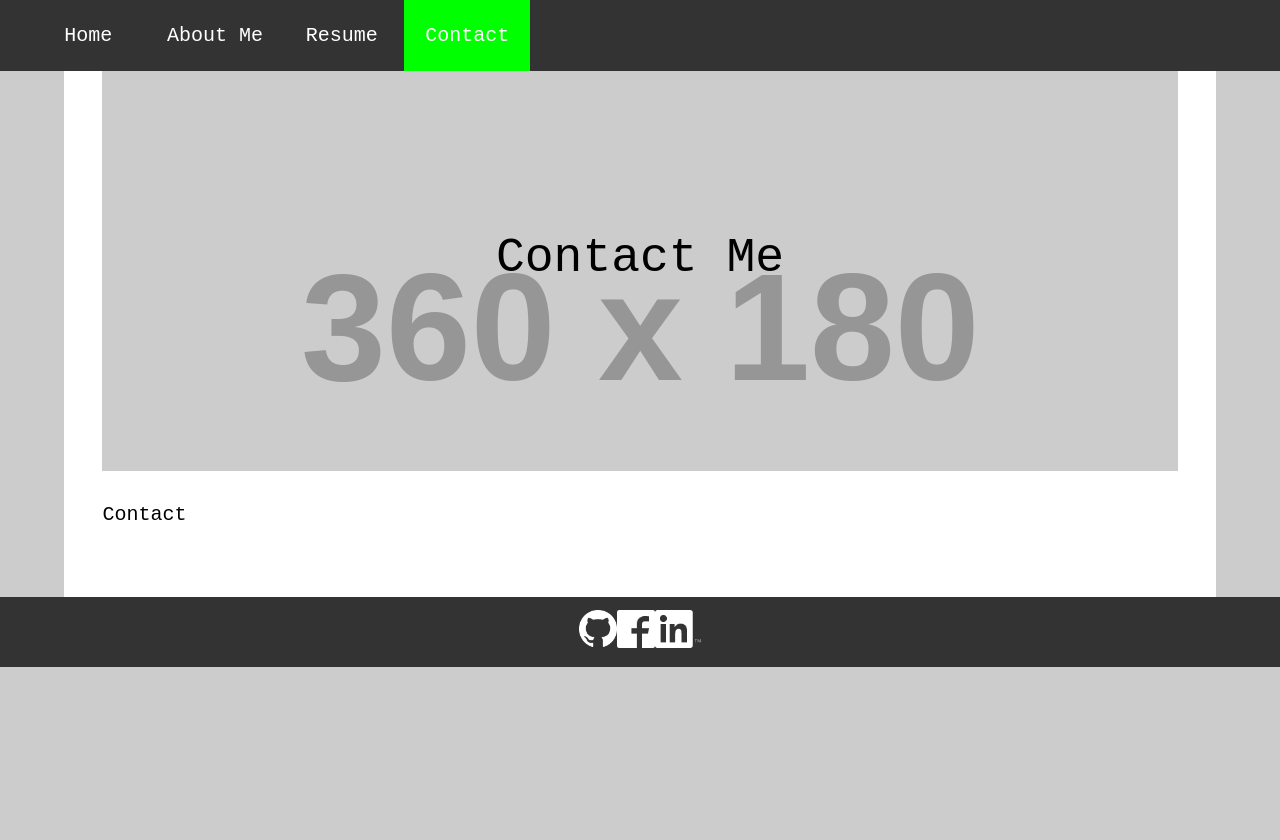
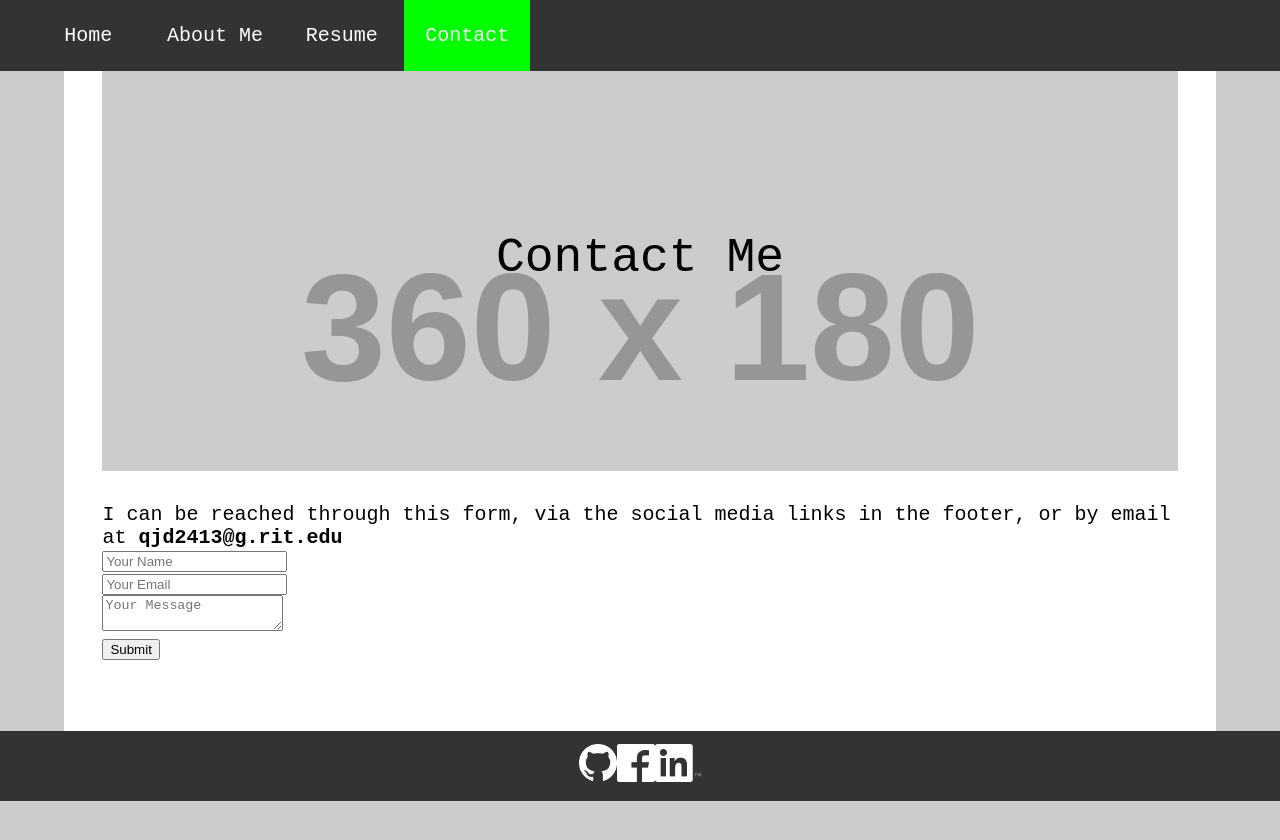
Before and after one commit to qjd2413/qjd2413.github.io, a Jekyll site: the page built from contact/index.html, in a window 1280 px wide. Shown: the top 840 px of the page. Built offline with Jekyll 4.4.1, drawn with Linux system fonts in a browser that asks for light colours.

Commit message:
Add a (bad looking) contact form

```diff
--- a/contact/index.html
+++ b/contact/index.html
@@ -4,4 +4,12 @@ title: Contact
 css: contact
 header_title: Contact Me
 ---
-Contact
+I can be reached through this form, via the social media links in the footer,
+or by email at <strong>qjd2413@g.rit.edu</strong><br />
+
+<form action="https://formspree.io/qjd2413@g.rit.edu" method="POST">
+    <input type="text" name="name" placeholder="Your Name"><br />
+    <input type="email" name="_replyto" placeholder="Your Email"><br />
+    <textarea name="message" placeholder="Your Message"></textarea><br />
+    <input type="submit" value="Submit">
+</form>
```
